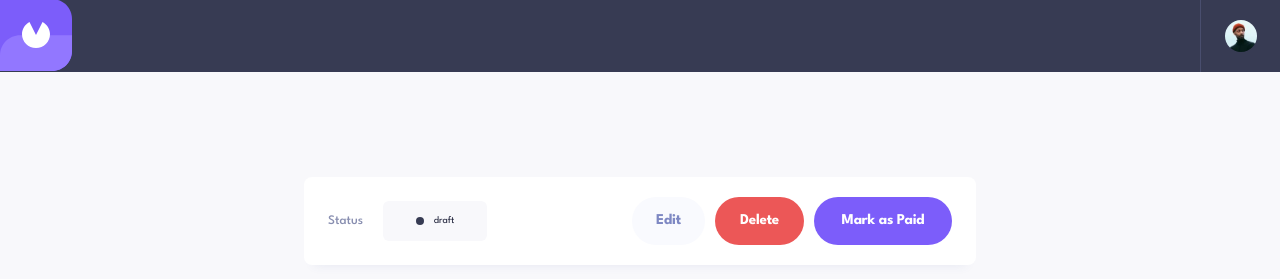
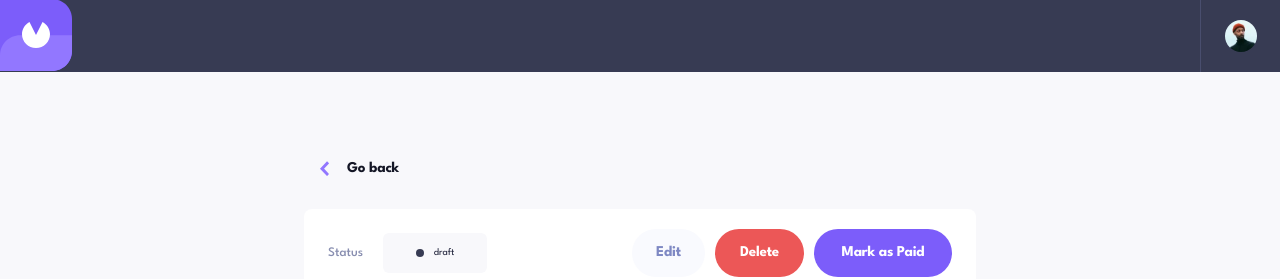
Before and after one commit to TeonaZav/invoice-app-challenge, a React (Vite) app: page /invoice/1 in a window 1280 px wide. Shown: the top 279 px of the page. Built offline with nearby package versions, Linux system fonts and the light colour scheme; no server answers; the database is empty.

Commit message:
feat: add BtnGoBack component

```diff
--- /dev/null
+++ b/src/components/BtnGoBack.tsx
@@ -0,0 +1,14 @@
+import { useMoveBack } from "../hooks/useMoveBack";
+import Button from "../styles/sharedStyles/ButtonStyles";
+import IconLeft from "../assets/icon-arrow-left.svg";
+function ButtonGoBack() {
+  const moveBack = useMoveBack();
+  return (
+    <Button $btn="btnGoBack" onClick={moveBack}>
+      <img src={IconLeft} alt="icon left" />
+      Go back
+    </Button>
+  );
+}
+
+export default ButtonGoBack;
--- a/src/pages/Invoice.tsx
+++ b/src/pages/Invoice.tsx
@@ -1,3 +1,4 @@
+import ButtonGoBack from "../components/BtnGoBack";
 import InvoiceContent from "../components/invoice/InvoiceContent";
 import InvoicePageHeader from "../components/invoice/InvoicePageHeader";
 import { StyledInvoicePage } from "../styles/invoicePageStyles/StyledInvoicePage";
@@ -5,6 +6,7 @@ import { StyledInvoicePage } from "../styles/invoicePageStyles/StyledInvoicePage
 function Invoice() {
   return (
     <StyledInvoicePage>
+      <ButtonGoBack />
       <InvoicePageHeader status={"draft"} /> <InvoiceContent />
     </StyledInvoicePage>
   );
--- a/src/pages/PageNotFound.tsx
+++ b/src/pages/PageNotFound.tsx
@@ -1,41 +1,35 @@
 import styled from "styled-components";
-
-import { useMoveBack } from "../hooks/useMoveBack";
+import NotFound from "../assets/404-not-found.svg";
+import { H2 } from "../styles/sharedStyles/Typography";
+import ButtonGoBack from "../components/BtnGoBack";
 
 const StyledPageNotFound = styled.main`
   height: 100vh;
-  background-color: var(--color-grey-50);
   display: flex;
   align-items: center;
   justify-content: center;
   padding: 4.8rem;
+  background-color: var(--main-bg-color);
 `;
 
 const Box = styled.div`
-  /* box */
-  background-color: var(--color-grey-0);
-  border: 1px solid var(--color-grey-100);
-  border-radius: var(--border-radius-md);
-
+  background-color: var(--main-bg-color);
   padding: 4.8rem;
   flex: 0 1 96rem;
   text-align: center;
-
-  & h1 {
-    margin-bottom: 3.2rem;
-  }
+  display: flex;
+  flex-direction: column;
+  align-items: center;
+  justify-content: center;
 `;
 
 function PageNotFound() {
-  const moveBack = useMoveBack();
-
   return (
     <StyledPageNotFound>
       <Box>
-        <h1>The page you are looking for could not be found 😢</h1>
-        <button onClick={moveBack} size="large">
-          &larr; Go back
-        </button>
+        <img src={NotFound} alt="error 404" />
+        <H2>Page not found</H2>
+        <ButtonGoBack />
       </Box>
     </StyledPageNotFound>
   );
--- a/src/styles/sharedStyles/ButtonStyles.tsx
+++ b/src/styles/sharedStyles/ButtonStyles.tsx
@@ -105,5 +105,24 @@ const Button = styled.button<{ $btn: string }>`
         background-color: var(--blue-black-color1);
       }
     `}
+
+    ${(props) =>
+    props.$btn === "btnGoBack" &&
+    css`
+      width: 11rem;
+      padding: 0.5rem 1.5rem;
+      justify-content: space-between;
+      font-size: 1.5rem;
+      font-weight: 700;
+      background-color: transparent;
+      color: var(--blue-black-color2);
+
+      img {
+        width: 1rem;
+      }
+      &:hover {
+        background-color: var(--light-blue-color);
+      }
+    `}
 `;
 export default Button;
```
Also changed, not shown: src/assets/404-not-found.svg (added).
